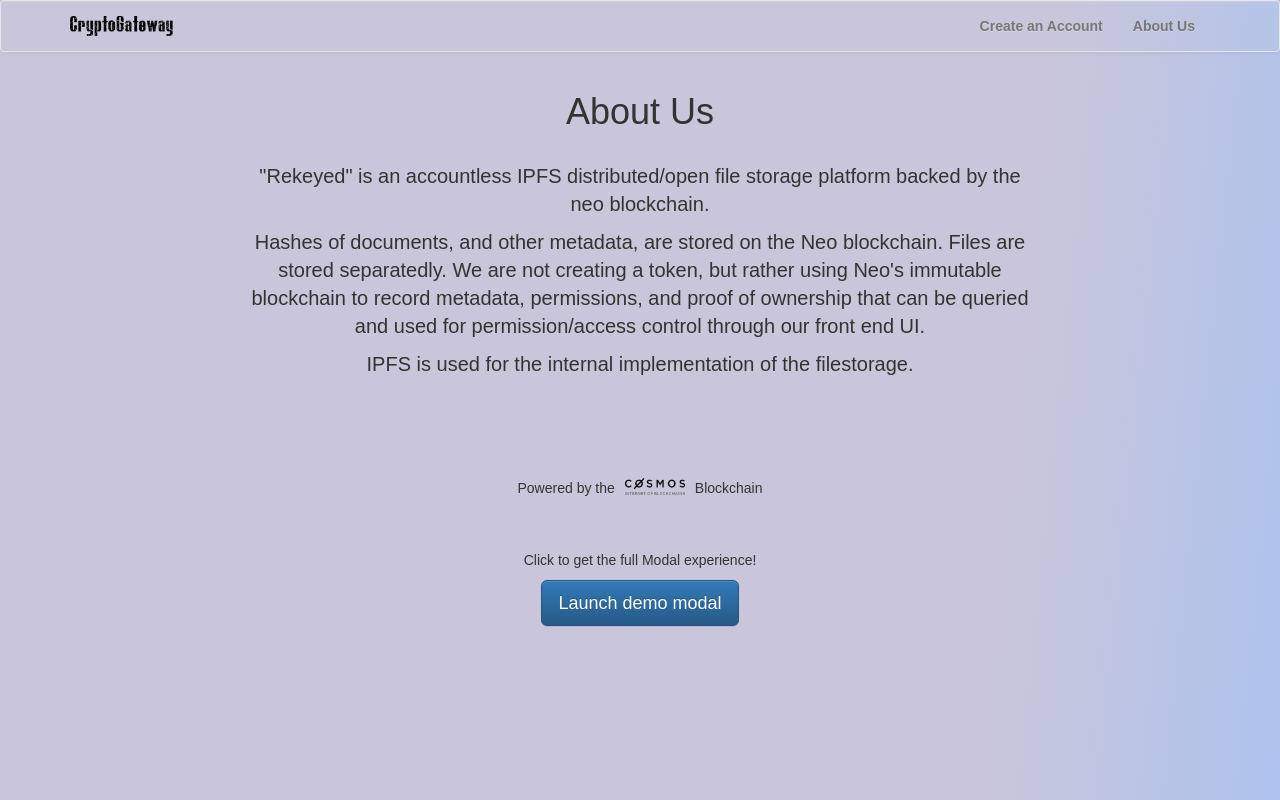
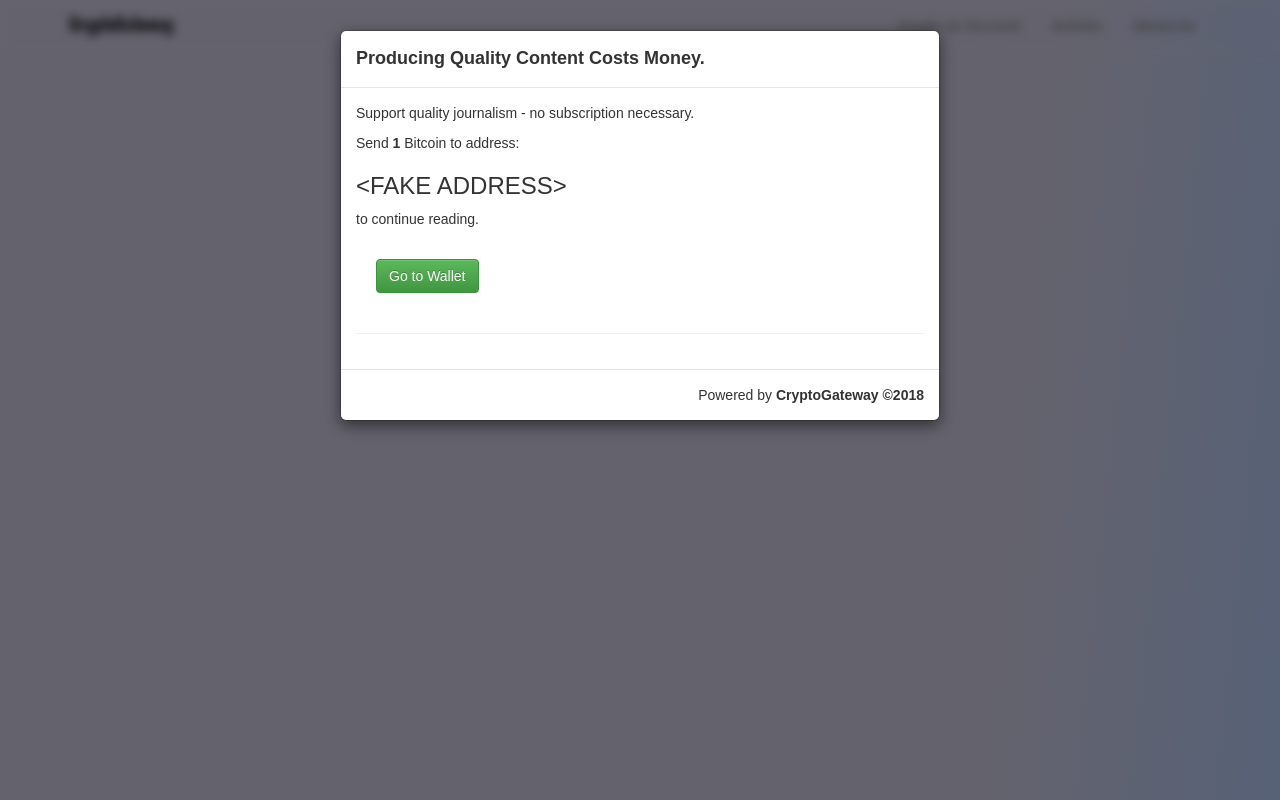
Before and after one commit to cbonoz/cryptogateway, a React (Create React App) app in the folder cryptogateway/: page /about in a window 1280 px wide. Built offline with nearby package versions, Linux system fonts and the light colour scheme; no server answers.

Commit message:
add paywall text and exclusions

```diff
--- a/cryptogateway/public/index.html
+++ b/cryptogateway/public/index.html
@@ -29,7 +29,7 @@
       work correctly both with client-side routing and a non-root public URL.
       Learn how to configure a non-root public URL by running `npm run build`.
     -->
-    <title>React App</title>
+    <title>CryptoGateway - Crypto Powered Paywalls</title>
 </head>
 <body>
 <noscript>
--- a/cryptogateway/src/App.js
+++ b/cryptogateway/src/App.js
@@ -2,6 +2,8 @@ import React, {Component} from 'react';
 import Home from './components/Home';
 import About from './components/About';
 import Footer from './components/Footer';
+import Paywall from './components/Paywall';
+import Articles from "./components/Articles";
 import {Navbar, NavItem, NavDropdown, Nav, MenuItem} from 'react-bootstrap';
 
 import {
@@ -10,12 +12,9 @@ import {
     Link
 } from 'react-router-dom'
 
-
 import './App.css';
 
 import gatewayLogo from './assets/cryptogateway.png';
-
-import Paywall from './components/Paywall';
 
 class App extends Component {
 
@@ -28,7 +27,7 @@ class App extends Component {
 
         return (
             <div className="App">
-
+                <Paywall amount={1.0} amountUnits={"Bitcoin"} excludedUrls={["/"]}>
                     <Navbar collapseOnSelect>
                         <Navbar.Header>
                             <Navbar.Brand>
@@ -42,10 +41,10 @@ class App extends Component {
                                 <NavItem eventKey={1} href="/">
                                     Create an Account
                                 </NavItem>
-                            {/*<NavItem eventKey={2} href="/files">*/}
-                                {/*Search Files*/}
-                            {/*</NavItem>*/}
-                            <NavItem eventKey={2} href="/about">
+                                <NavItem eventKey={2} href="/articles">
+                                    Articles
+                                </NavItem>
+                                <NavItem eventKey={3} href="/about">
                                     About Us
                                 </NavItem>
                             </Nav>
@@ -55,14 +54,13 @@ class App extends Component {
                     <Router>
                         <div>
                             <Route exact path="/" component={Home}/>
+                            <Route path="/articles" component={Articles}/>
                             <Route path="/about" component={About}/>
                         </div>
                     </Router>
 
-                <Footer/>
-
-                {/*All the user needs to add*/}
-                <Paywall/>
+                    <Footer cosmos={true}/>
+                </Paywall>
             </div>
         );
     }
--- a/cryptogateway/src/components/About.js
+++ b/cryptogateway/src/components/About.js
@@ -14,15 +14,8 @@ const About = createReactClass({
                 <div className="about-section centered">
                     <h1>About Us</h1>
 
-                    <p>"Rekeyed" is an accountless IPFS distributed/open file storage platform backed by the neo
-                        blockchain.</p>
+                    <p>CryptoGateway is a plugin for wrapping sensitive or protected
 
-                    <p>Hashes of documents, and other metadata, are stored on the Neo blockchain. Files are stored
-                        separatedly. We are not creating a token, but rather using Neo's immutable blockchain to record
-                        metadata, permissions, and proof of ownership that can be queried and used for permission/access
-                        control through our front end UI.</p>
-
-                    <p>IPFS is used for the internal implementation of the filestorage.
 
                     </p>
                 </div>
--- /dev/null
+++ b/cryptogateway/src/components/Articles.js
@@ -0,0 +1,18 @@
+/**
+ * Created by cbuonocore on 4/7/18.
+ */
+import React from 'react';
+import createReactClass from 'create-react-class';
+import PropTypes from 'prop-types';
+
+const Articles = createReactClass({
+    render() {
+        return (
+            <div>
+                <h1>Articles</h1>
+            </div>
+        );
+    }
+});
+
+export default Articles;
--- a/cryptogateway/src/components/Footer.js
+++ b/cryptogateway/src/components/Footer.js
@@ -4,17 +4,17 @@
 
 import React from 'react';
 import createReactClass from 'create-react-class';
+
 import cosmosLogo from '../assets/cosmos.png'
 
 const Footer = createReactClass({
     render() {
         return (
             <div>
-                <p className="centered footer">Powered by the
+                <p className="centered footer">Powered by
                     <span className="cosmos-green">
                         <img src={cosmosLogo} className="cosmos-logo"/>
-                    </span>
-                    Blockchain</p>
+                    </span>Blockchain</p>
             </div>
         );
     }
--- a/cryptogateway/src/components/Home.js
+++ b/cryptogateway/src/components/Home.js
@@ -1,12 +1,7 @@
-/**
- * Created by cbuonocore on 3/16/18.
- */
-
 import React from 'react';
 
 import createReactClass from 'create-react-class';
-import {Jumbotron, Button, Grid, Row, Col} from 'react-bootstrap';
-
+import {Button, Grid, Row, Col} from 'react-bootstrap';
 
 import gatewayLogo from '../assets/cryptogateway.png';
 import businessLogo from '../assets/your_business.png';
@@ -54,12 +49,11 @@ const Home = createReactClass({
                         {/*<WallAnimation/>*/}
                     </Col>
                     <Col xs={12} md={2}>
-                        <img src={businessLogo} className="business-logo"/>
+                        {/*<img src={businessLogo} className="business-logo"/>*/}
                     </Col>
                     <Col xs={0} md={1}>
                     </Col>
                 </Row>
-
 
                 <p>
                     <Button bsStyle="primary" className="create-button" onClick={() => self.getAccount()}>Download the plugin</Button>
--- a/cryptogateway/src/components/Paywall.js
+++ b/cryptogateway/src/components/Paywall.js
@@ -1,34 +1,75 @@
 import React from 'react';
 import createReactClass from 'create-react-class';
 import {Button, Modal, OverlayTrigger, Popover, Tooltip} from "react-bootstrap";
-import api from '../helpers/api';
+import Footer from "./Footer";
+
+const BASE_URL = "http://localhost:8000";
+const DEFAULT_BLUR = 5;
 
 const Paywall = createReactClass({
 
     componentWillMount() {
-        // this.handleShow = this.handleShow.bind(this);
-        // this.handleClose = this.handleClose.bind(this);
-
         this.setState({
-            show: false
+            showModal: false,
+            blur: true,
+            sendPaymentTo: null,
         });
 
-        // api.get
+        const excludedUrls = this.props.excludedUrls || [];
+        console.log(window.location.pathname, excludedUrls);
+        if (!excludedUrls.includes(window.location.pathname)) {
+            this.setState({authInterval: setInterval(this.checkAuth, this.props.authInterval || 100000)});
+            this.checkAuth();
+        }
     },
 
-    componentDidMount() {
+    checkAuth() {
+        const self = this;
+        // units in satoshi.
+        const amount = self.props.amount || 500;
+        const amountUnits = self.props.amountUnits || "Satoshi";
+        const url = `${BASE_URL}/validate-pay/${amount}`;
+        console.log('checkAuth', url);
 
+        fetch(url).then(function (response) {
+            return response.json();
+        }).then(function (res) {
+            console.log('validate success', res);
+            // Ok to proceed (remove the blur).
+            self.handleClose();
+        }).catch((err) => {
+            console.error('validate failure', err);
+            const status = err.response ? err.response.status : 500;
+            const data = err.response ? err.response.data : {'sendPaymentTo': '<FAKE ADDRESS>'};
+            console.log('status', status);
+            switch (status) {
+                case 500:
+                case 404:
+                case 400:
+                case 403:
+                    // Error from payment server, show the dialog.
+                    const sendPaymentTo = data['sendPaymentTo'];
+                    self.setState({sendPaymentTo: sendPaymentTo});
+                    setTimeout(self.handleShow, 1000);
+                    break;
+                default:
+                    // Close the dialog.
+                    self.handleClose();
+                    break;
+            }
+        });
     },
 
     handleClose() {
-        this.setState({ show: false });
+        this.setState({blur: 0, showModal: false})
     },
 
     handleShow() {
-        this.setState({ show: true });
+        this.setState({blur: this.props.blur || DEFAULT_BLUR, showModal: true})
     },
 
     render() {
+        const self = this;
         const popover = (
             <Popover id="modal-popover" title="popover">
                 very popover. such engagement
@@ -36,93 +77,58 @@ const Paywall = createReactClass({
         );
         const tooltip = <Tooltip id="modal-tooltip">wow.</Tooltip>;
 
+        const blur = this.state.blur;
+
         return (
             <div>
-                <p>Click to get the full Modal experience!</p>
+                <div style={{WebkitFilter: `blur(${blur}px) saturate(2)`}}>
+                    {this.props.children}
+                </div>
 
-                <Button bsStyle="primary" bsSize="large" onClick={this.handleShow}>
-                    Launch demo modal
-                </Button>
-
-                <Modal show={this.state.show} onHide={this.handleClose}>
-                    <Modal.Header closeButton>
-                        <Modal.Title>Modal heading</Modal.Title>
+                <Modal show={this.state.showModal}
+                  // onHide={this.handleClose}
+                       >
+                    <Modal.Header>
+                        <Modal.Title><b>Producing Quality Content Costs Money.</b></Modal.Title>
                     </Modal.Header>
                     <Modal.Body>
-                        <h4>Text in a modal</h4>
-                        <p>
-                            Duis mollis, est non commodo luctus, nisi erat porttitor ligula.
-                        </p>
 
-                        <h4>Popover in a modal</h4>
-                        <p>
-                            there is a{' '}
-                            <OverlayTrigger overlay={popover}>
-                                <a href="#popover">popover</a>
-                            </OverlayTrigger>{' '}
-                            here
-                        </p>
+                        <p>Support quality journalism - no subscription necessary.</p>
 
-                        <h4>Tooltips in a modal</h4>
-                        <p>
-                            there is a{' '}
-                            <OverlayTrigger overlay={tooltip}>
-                                <a href="#tooltip">tooltip</a>
-                            </OverlayTrigger>{' '}
-                            here
-                        </p>
+                        <p>Send <b>{self.props.amount}</b> {self.props.amountUnits} to address:</p>
+
+                        <h3>{self.state.sendPaymentTo}</h3>
+
+                        <p>to continue reading.</p>
+
+                        <Button bsStyle="success" className="wallet-button" onClick={() => {self.handleClose()}}>Go to Wallet</Button>
 
                         <hr />
 
-                        <h4>Overflowing text to show scroll behavior</h4>
-                        <p>
-                            Cras mattis consectetur purus sit amet fermentum. Cras justo odio,
-                            dapibus ac facilisis in, egestas eget quam. Morbi leo risus, porta
-                            ac consectetur ac, vestibulum at eros.
-                        </p>
-                        <p>
-                            Praesent commodo cursus magna, vel scelerisque nisl consectetur
-                            et. Vivamus sagittis lacus vel augue laoreet rutrum faucibus dolor
-                            auctor.
-                        </p>
-                        <p>
-                            Aenean lacinia bibendum nulla sed consectetur. Praesent commodo
-                            cursus magna, vel scelerisque nisl consectetur et. Donec sed odio
-                            dui. Donec ullamcorper nulla non metus auctor fringilla.
-                        </p>
-                        <p>
-                            Cras mattis consectetur purus sit amet fermentum. Cras justo odio,
-                            dapibus ac facilisis in, egestas eget quam. Morbi leo risus, porta
-                            ac consectetur ac, vestibulum at eros.
-                        </p>
-                        <p>
-                            Praesent commodo cursus magna, vel scelerisque nisl consectetur
-                            et. Vivamus sagittis lacus vel augue laoreet rutrum faucibus dolor
-                            auctor.
-                        </p>
-                        <p>
-                            Aenean lacinia bibendum nulla sed consectetur. Praesent commodo
-                            cursus magna, vel scelerisque nisl consectetur et. Donec sed odio
-                            dui. Donec ullamcorper nulla non metus auctor fringilla.
-                        </p>
-                        <p>
-                            Cras mattis consectetur purus sit amet fermentum. Cras justo odio,
-                            dapibus ac facilisis in, egestas eget quam. Morbi leo risus, porta
-                            ac consectetur ac, vestibulum at eros.
-                        </p>
-                        <p>
-                            Praesent commodo cursus magna, vel scelerisque nisl consectetur
-                            et. Vivamus sagittis lacus vel augue laoreet rutrum faucibus dolor
-                            auctor.
-                        </p>
-                        <p>
-                            Aenean lacinia bibendum nulla sed consectetur. Praesent commodo
-                            cursus magna, vel scelerisque nisl consectetur et. Donec sed odio
-                            dui. Donec ullamcorper nulla non metus auctor fringilla.
-                        </p>
+                        {/*<h4>Popover in a modal</h4>*/}
+                        {/*<p>*/}
+                            {/*there is a{' '}*/}
+                            {/*<OverlayTrigger overlay={popover}>*/}
+                                {/*<a href="#popover">popover</a>*/}
+                            {/*</OverlayTrigger>{' '}*/}
+                            {/*here*/}
+                        {/*</p>*/}
+
+                        {/*<h4>Tooltips in a modal</h4>*/}
+                        {/*<p>*/}
+                            {/*there is a{' '}*/}
+                            {/*<OverlayTrigger overlay={tooltip}>*/}
+                                {/*<a href="#tooltip">tooltip</a>*/}
+                            {/*</OverlayTrigger>{' '}*/}
+                            {/*here*/}
+                        {/*</p>*/}
+
+
                     </Modal.Body>
                     <Modal.Footer>
-                        <Button onClick={this.handleClose}>Close</Button>
+                        <div>
+                            <p className="centered">Powered by <b>CryptoGateway &copy;2018</b></p>
+                        </div>
                     </Modal.Footer>
                 </Modal>
             </div>
--- a/cryptogateway/src/helpers/api.js
+++ b/cryptogateway/src/helpers/api.js
@@ -8,6 +8,7 @@ const library = (function () {
     const BASE_URL = `http://localhost:${PORT}`;
 
     const axios = require('axios');
+
     //
     // function getFileMetadatasForAddress(address) {
     //     const url = `${BASE_URL}/api/files/${address}`;
--- a/cryptogateway/src/index.css
+++ b/cryptogateway/src/index.css
@@ -19,6 +19,10 @@ body {
 
 .banner-area {
     margin-bottom: 50px;
+}
+
+.wallet-button {
+    margin: 20px;
 }
 
 /*Col 1*/
```
Lines whose indentation alone changed are shown as unchanged.
